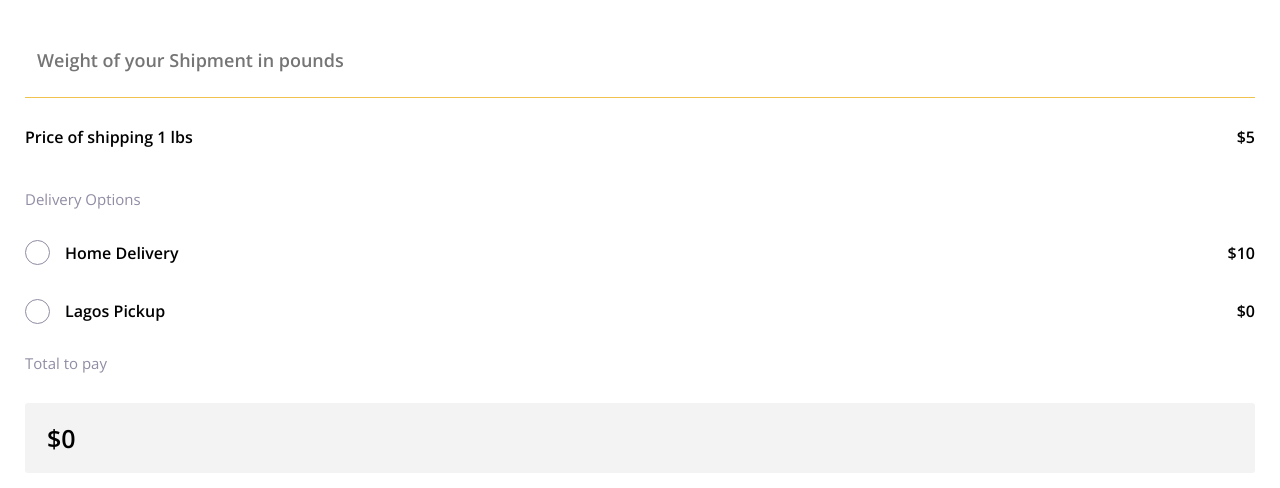
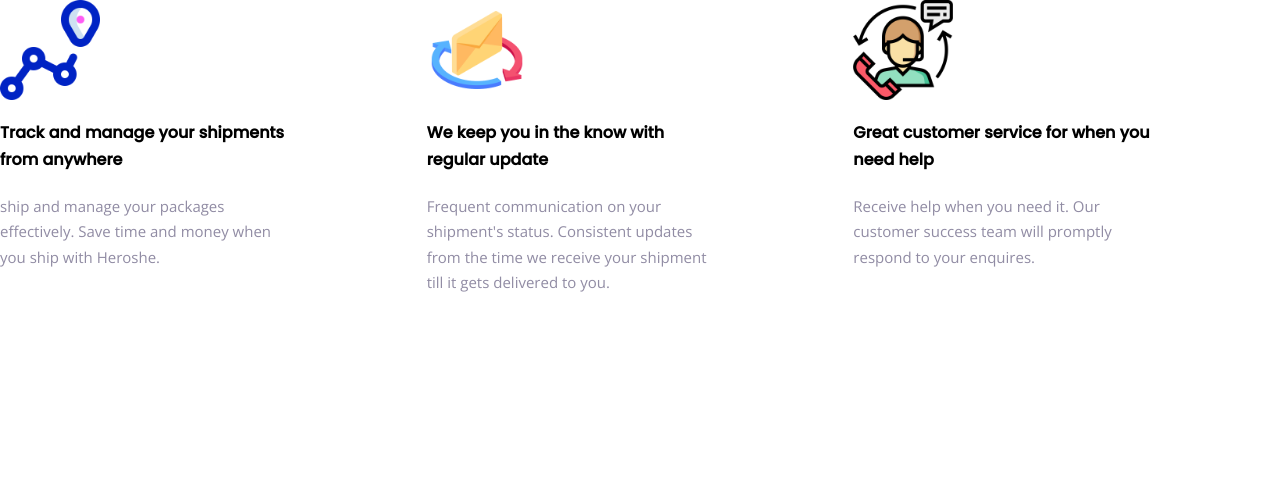
Before and after one commit to Faksfancy/fakshero, a plain HTML site: page fakshero/index.html in a window 1280 px wide. Drawn offline with nearby package versions, Linux system fonts and the light colour scheme.

Commit message:
defining showcase.

```diff
--- a/fakshero/css/index.css
+++ b/fakshero/css/index.css
@@ -357,3 +357,57 @@ a {
     padding: 2.5rem;
     border-radius: 10px;
 }
+
+/* showcase */
+.showcase__image {
+    width: 10rem;
+    height: 10rem;
+    margin: 0;
+}
+.showcase__text {
+    line-height: 1.7;
+}
+
+.showcase__heading {
+    line-height: 1.7;
+    color: var(--color-primary);
+    font-size: 1.6rem;
+    font-weight: 600;
+}
+.showcase__media {
+    width: 30rem;
+    margin-bottom: 3rem;
+}
+
+.showcase {
+    display: flex;
+    flex-wrap: wrap;
+}
+
+@media screen and (max-width: 640px) {
+    .showcase {
+        flex-wrap: nowrap;
+        flex-direction: column;
+    }
+
+}
+@media screen and (min-width: 641px) and (max-width: 1024px) {
+        .boxA {
+            flex-grow: 1;
+        }
+        .boxB {
+            flex-grow: 1;
+        }
+}
+@media screen and (min-width: 1025px) {
+    .boxA {
+        flex-grow: 1;
+    }
+    .boxB {
+        flex-grow: 1;
+    }
+    .boxC {
+        flex-grow: 1;
+    }
+
+}
--- a/fakshero/index.html
+++ b/fakshero/index.html
@@ -13,36 +13,40 @@
     <title>Document</title>
 </head>
 <body>
-    <div class="price">
-        <div class="weight__input">
-            <input class="weight-number" type="number" name="" id="" placeholder="Weight of your Shipment in pounds">
+   <div class="showcase" >
+        <div class="boxA">
+            <div class="showcase__media">
+               <img class="showcase__image" src="/fakshero/images/icon/track.png" alt="">
+               <h3 class="showcase__heading">
+                 Track and manage your shipments from anywhere
+               </h3>
+               <p class="showcase__text">
+                   ship and manage your packages effectively. Save time and money when you ship with Heroshe.
+               </p>
+                   </div>
         </div>
-        <div class="weight__flex">
-            <p class="weight__detail">Price of shipping 1 lbs</p>
-            <p class="weight__detail">$5</p>
-        </div>
-        <p class="weight__delivery">Delivery Options</p>
-        <div class="weight__flex">
-            <label for="price" class="radio">
-                <input class="radio__input" type="radio" name="pick" id="price">
-                <div class="weight__radio"></div>
-                <span class="weight__detail mg-2">Home Delivery</span>
-            </label>
-            <p class="weight__detail mg-2">$10</p>
-        </div>
-        <div class="weight__flex">
-            <label for="kick" class="radio">
-                <input class="radio__input" type="radio" name="pick" id="kick">
-                <div class="weight__radio"></div>
-                <span class="weight__detail mg-2">Lagos Pickup</span>
-            </label>
-            <p class="weight__detail mg-2">$0</p>
-        </div>
-        <p class="weight__delivery">Total to pay</p>
-        <div class="total">
-            <input class="total__input" type="text" name="" id="" placeholder="$0">
-        </div>
-    </div>
-
+       <div class="boxB">
+           <div class="showcase__media" >
+            <img class="showcase__image" src="/fakshero/images/icon/sync.png" alt="">
+            <h3 class="showcase__heading">
+              We keep you in the know with regular update
+            </h3>
+            <p class="showcase__text">
+                Frequent communication on your shipment's status. Consistent updates from  the time we receive your shipment till it gets delivered to you.
+            </p>
+           </div>
+       </div>
+       <div class="boxC">
+           <div class="showcase__media" >
+            <img class="showcase__image" src="/fakshero/images/icon/customer-service.png" alt="">
+            <h3 class="showcase__heading">
+              Great customer service for when you need help
+            </h3>
+            <p class="showcase__text">
+                Receive help when you need it. Our customer success team will promptly respond to your enquires.
+            </p>
+                 </div>
+       </div>
+   </div>
 </body>
 </html>
```
Also changed, not shown: fakshero/component/showcase.html (added, +35 -0 lines).
